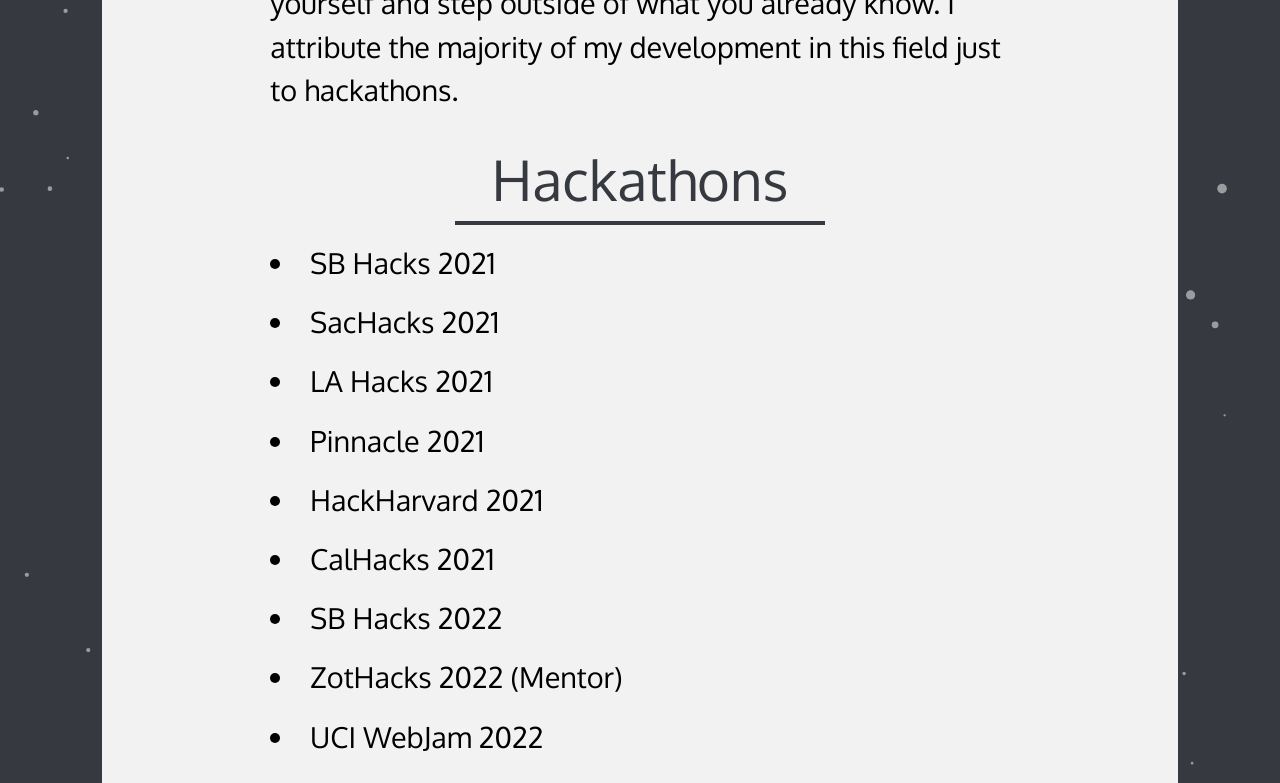
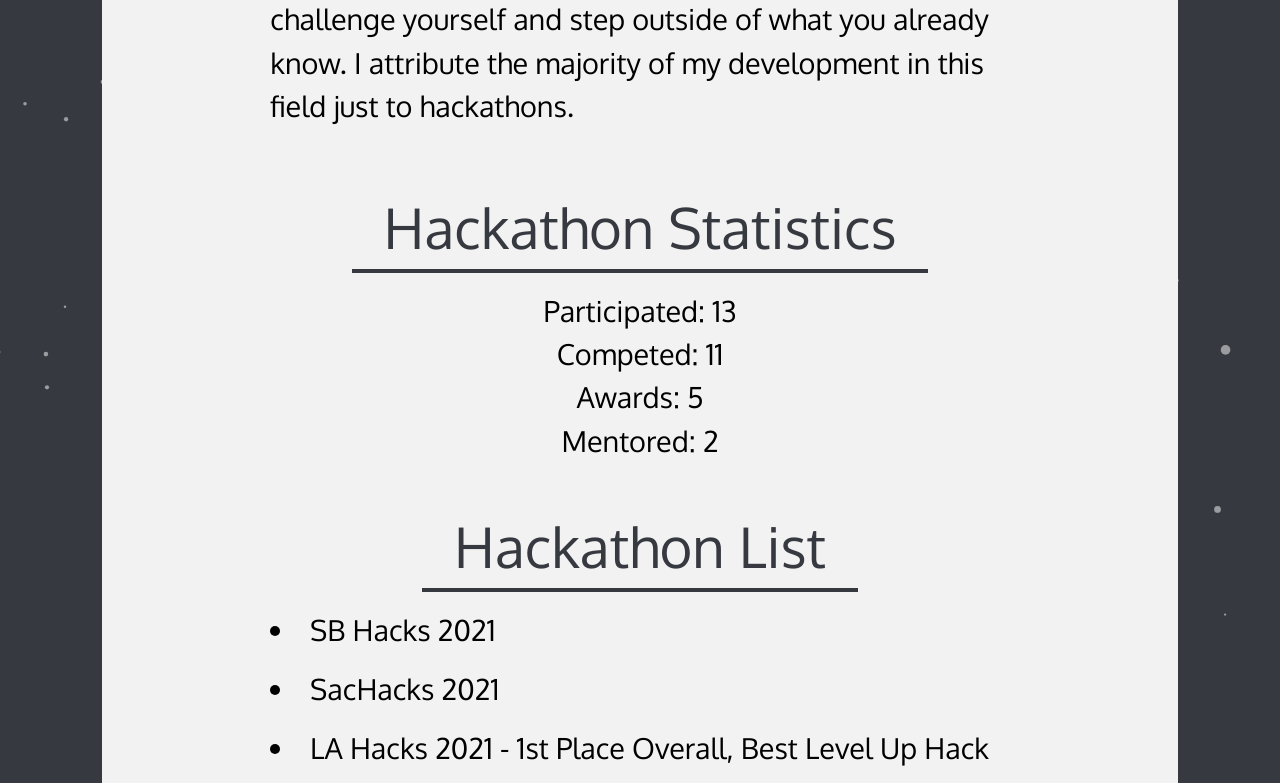
Before and after one commit to dylanvu/dylanvu.github.io, a Next.js app in the folder dylanvu-portfolio/: page /about in a window 1280 px wide. Shown: the part 780-1563 px from the top of the page. Built offline with nearby package versions, Linux system fonts and the light colour scheme; a web font is replaced by a local one.

Commit message:
about section content is about done

```diff
--- a/dylanvu-portfolio/public/about/bio.json
+++ b/dylanvu-portfolio/public/about/bio.json
@@ -1,3 +1,3 @@
 {
-    "data": "Former chemical engineering student from the University of California, Santa Barbara turned computer science student at the University of California, Irvine.\nI mostly program using NodeJS and TypeScript, but I'm also familiar with Python and C++. I do know a little bit of C# in the context of Unity, a little bit on the basics of Flutter and Dart, and I also know MATLAB from my background in Chemical Engineering.\nI'm a huge fan of hackathons! I've done nine so far, and I always come out knowing so much more than what I started with. I think of them as the best way to learn since you're committing to finishing a mini project, it's quite short term, and it's a great chance to challenge yourself and step outside of what you already know. I attribute the majority of my development in this field just to hackathons."
+    "data": "Former chemical engineering student from the University of California, Santa Barbara turned computer science student at the University of California, Irvine.\nI mostly program using NodeJS and TypeScript, but I'm also familiar with Python and C++. I do know a bit on Flutter and Dart, a little bit of C# in the context of Unity. I also some MATLAB from my background in Chemical Engineering.\nI'm a huge fan of hackathons! I've done a lot so far (listed below), and I always come out knowing so much more than what I started with. I think of them as the best way to learn since you're committing to finishing a mini project, it's quite short term, and it's a great chance to challenge yourself and step outside of what you already know. I attribute the majority of my development in this field just to hackathons."
 }
--- a/dylanvu-portfolio/public/about/hackathons.json
+++ b/dylanvu-portfolio/public/about/hackathons.json
@@ -37,12 +37,14 @@
         },
         {
             "name": "ZotHacks 2022 (Mentor)",
-            "awards": []
+            "awards": [
+                "1st Place"
+            ]
         },
         {
             "name": "UCI WebJam 2022",
             "awards": [
-                "Second Place"
+                "2nd Place"
             ]
         },
         {
@@ -55,7 +57,9 @@
         },
         {
             "name": "ZotHacks 2023 (Mentor)",
-            "awards": []
+            "awards": [
+                "2nd Place"
+            ]
         },
         {
             "name": "UCI WebJam 2023",
--- a/dylanvu-portfolio/src/app/about/page.tsx
+++ b/dylanvu-portfolio/src/app/about/page.tsx
@@ -8,9 +8,14 @@
 // }>
 
 import ContentBlock from "@/components/content-block/ContentBlock";
+import ContentBlockTitle from "@/components/content-block/ContentBlockTitle";
 import bio from "../../../public/about/bio.json";
 import hackathons from "../../../public/about/hackathons.json"
 import { PageLayout } from "../layout";
+
+import "../../styles/content-block/paragraph.css";
+import "../../styles/content-block/content-block.css";
+
 
 /**
  * Inteface to represent a hackathon in the public/about/hackathon.json file
@@ -25,13 +30,45 @@
     const aboutParagraphs: string[] = bio.data.split("\n");
     // process the hackathons
     const hackathonItems: HackathonItem[] = hackathons.data;
-    const hackathonList = hackathonItems.map((hackathon) => "* " + hackathon.name);
-    const filteredHackathonWinners = hackathonItems.filter((hackathon) => hackathon.awards.length > 0);
+    const hackathonList = hackathonItems.map((hackathon) => {
+        let hackathonParagraph = "* " + hackathon.name;
+        const awards = hackathon.awards;
+        if (awards.length > 0) {
+            // concatenate the awards
+            hackathonParagraph = hackathonParagraph + " - ";
+            for (const [index, award] of awards.entries()) {
+                hackathonParagraph += `${award}`;
+                if (index != awards.length - 1) {
+                    hackathonParagraph += ", "
+                }
+            }
+        }
+        return hackathonParagraph;
+    });
+    const competedHackathons = hackathonItems.filter((hackathon) => !hackathon.name.toLowerCase().includes("mentor"));
+    const filteredHackathonWinners = competedHackathons.filter((hackathon) => hackathon.awards.length > 0);
+    const filteredHackathonMentorship = hackathonItems.filter((hackathon) => hackathon.name.toLowerCase().includes("mentor"));
     return (
         <PageLayout>
             <div className="content">
                 <ContentBlock title="About" paragraphs={aboutParagraphs} />
-                <ContentBlock title="Hackathons" paragraphs={hackathonList} />
+                <div className="content-block">
+                    <ContentBlockTitle title="Hackathon Statistics" />
+                    {/* we are not using ContentBlock here because I want to animate the numbers counting up */}
+                    <div>
+                        Participated:  {hackathonList.length}
+                    </div>
+                    <div>
+                        Competed:  {competedHackathons.length}
+                    </div>
+                    <div>
+                        Awards: {filteredHackathonWinners.length}
+                    </div>
+                    <div>
+                        Mentored: {filteredHackathonMentorship.length}
+                    </div>
+                </div>
+                <ContentBlock title="Hackathon List" paragraphs={hackathonList} />
             </div>
         </PageLayout>
     )
--- a/dylanvu-portfolio/src/components/content-block/ContentBlock.tsx
+++ b/dylanvu-portfolio/src/components/content-block/ContentBlock.tsx
@@ -1,13 +1,12 @@
 import Paragraph from "./Paragraph";
 import "../../styles/content-block/content-block.css"
+import ContentBlockTitle from "./ContentBlockTitle";
 
 export default function ContentBlock({ title, paragraphs }: { title: string, paragraphs: string[] }) {
     return (
-        <div>
+        <div className="content-block">
             {/* header/title */}
-            <div className="content-block-title">
-                {title}
-            </div>
+            <ContentBlockTitle title={title} />
             {paragraphs.map((paragraph, index) => <Paragraph key={"_" + title + index.toString()} text={paragraph} />)}
         </div>
     )
--- /dev/null
+++ b/dylanvu-portfolio/src/components/content-block/ContentBlockTitle.tsx
@@ -0,0 +1,10 @@
+import "../../styles/content-block/content-block.css"
+
+export default function ContentBlockTitle({ title }: { title: string }) {
+
+    return (
+        <div className="content-block-title" >
+            {title}
+        </div>
+    )
+}
--- a/dylanvu-portfolio/src/styles/content-block/content-block.css
+++ b/dylanvu-portfolio/src/styles/content-block/content-block.css
@@ -1,6 +1,18 @@
+:root {
+    --content-block-title-left-right-padding: 2rem;
+    --content-block-top-bottom-padding: 1rem;
+}
+
+.content-block {
+    padding-top: var(--content-block-top-bottom-padding);
+    padding-bottom: var(--content-block-top-bottom-padding);
+}
+
 .content-block-title {
     padding-top: 10px;
-    width: 50%;
+    width: fit-content;
+    padding-left: var(--content-block-title-left-right-padding);
+    padding-right: var(--content-block-title-left-right-padding);
     border-bottom: 0.25rem solid;
     border-left: none;
     border-right: none;
```
